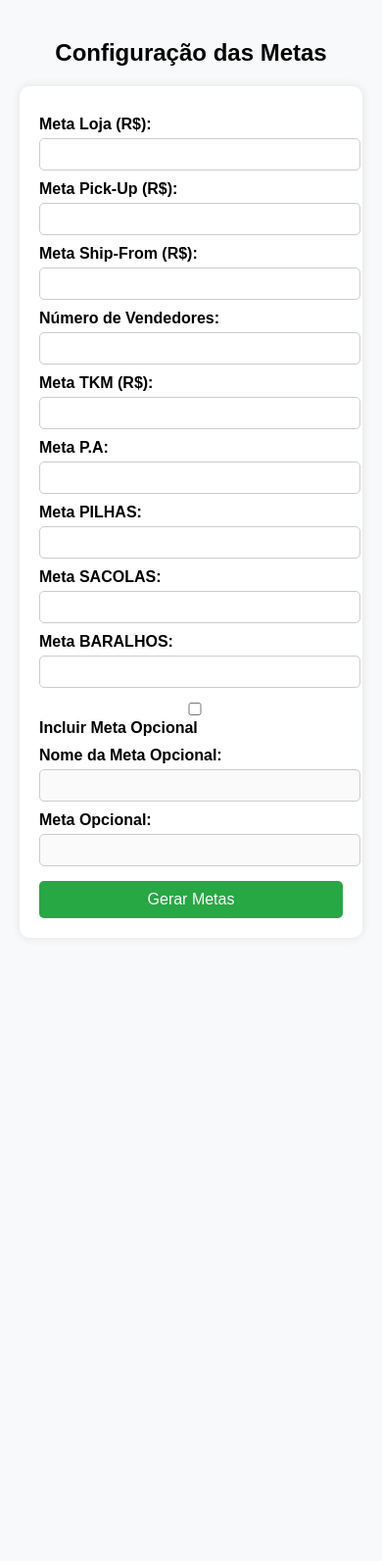
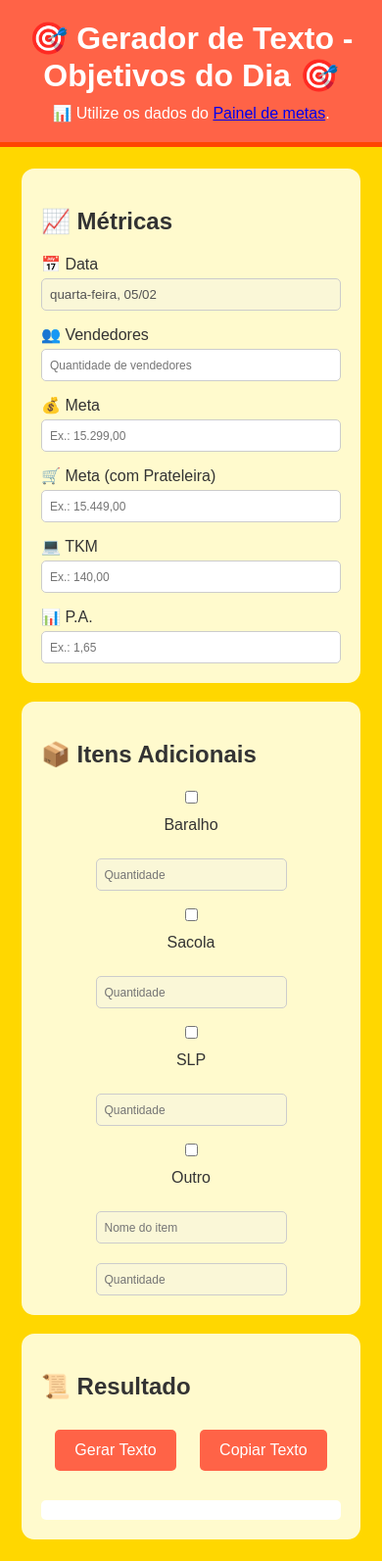
Before and after one commit to dualsgo/objetivosdodia, a plain HTML site: page index.html in a window 390 px wide. Shown: the whole page at 98% size. Before the commit the page ends 977 px from the top, so only its background shows below. Drawn offline with Linux system fonts and the light colour scheme.

Commit message:
Update index.html

```diff
--- a/index.html
+++ b/index.html
@@ -1,148 +1,302 @@
 <!DOCTYPE html>
-<html lang="pt-br">
+<html lang="pt-BR">
 <head>
   <meta charset="UTF-8">
   <meta name="viewport" content="width=device-width, initial-scale=1.0">
-    <title>Metas de Vendas</title>
+  <title>Gerador de Texto - Objetivos do Dia</title>
   <style>
+    /* Estilo global */
     body {
-            font-family: Arial, sans-serif;
+      font-family: 'Lilita One', sans-serif;
+      margin: 0;
+      padding: 0;
+      background-color: #FFD700; /* Fundo amarelo */
+      color: #333; /* Texto preto */
+    }
+
+    header {
+      text-align: center;
+      background-color: #FF6347;
+      color: white;
       padding: 20px;
-            max-width: 600px;
+      border-bottom: 5px solid #FF4500;
+
+    }
+
+    header h1 {
+      margin: 0;
+      font-size: 2rem;
+    }
+
+    header p {
+      margin: 10px 0 0;
+      font-size: 1rem;
+    }
+
+    .container {
+      display: grid;
+      grid-template-columns: 25% 25% 50%;
+      gap: 20px;
+      padding: 20px;
+      max-width: 1200px;
       margin: auto;
-            background-color: #f8f9fa;
     }
-        h2 {
-            text-align: center;
+
+    /* Estilo dos grids */
+    .metricas, .itens-adicionais, .resultado {
+      background-color: #FFFACD;
+      padding: 20px;
+      border-radius: 15px;
+      border: 2px solid #FFD700;
     }
-        form {
-            background: white;
-            padding: 20px;
-            border-radius: 10px;
-            box-shadow: 0px 0px 10px rgba(0, 0, 0, 0.1);
+
+    .metricas-grid, .itens-grid {
+      display: grid;
+      gap: 15px;
     }
+
+    .metricas-grid div, .itens-grid .item {
+      display: flex;
+      flex-direction: column;
+
+    }
+
+    .item {
+      display: grid;
+      grid-template-columns: auto 1fr;
+      align-items: center;
+      gap: 10px;
+
+    }
+
+    .item input[type="number"],
+    #outro-nome {
+      grid-column: 1 / 3;
+      margin-top: 10px;
+    }
+
     label {
-            display: block;
-            margin-top: 10px;
-            font-weight: bold;
+      margin-bottom: 5px;
     }
+
     input {
-            width: 100%;
       padding: 8px;
-            margin-top: 5px;
       border: 1px solid #ccc;
       border-radius: 5px;
     }
+
+    input::placeholder {
+      font-size: 0.9em;
+    }
+
+    /* Botões */
+    .botoes {
+      text-align: center;
+      margin-top: 20px;
+    }
+
     button {
-            width: 100%;
-            margin-top: 15px;
+      margin: 10px;
+      padding: 12px 20px;
+      border: none;
+      border-radius: 5px;
+      cursor: pointer;
+      background-color: #FF6347;
+      color: white;
+      font-size: 1rem;
+    }
+
+    button:hover {
+      background-color: #FF4500;
+    }
+
+    /* Resultado */
+    #resultado-detalhes {
+      margin-top: 20px;
+      background-color: #fff;
       padding: 10px;
-            background: #28a745;
-            color: white;
-            border: none;
-            cursor: pointer;
-            font-size: 16px;
       border-radius: 5px;
+      white-space: pre-line;
+      font-size: 1rem;
     }
-        button:hover {
-            background: #218838;
+
+    #mensagem {
+      margin-top: 10px;
+      color: #FF4500;
+      text-align: center;
+      font-weight: bold;
     }
-        #resultado {
-            margin-top: 20px;
-            font-weight: bold;
-            text-align: center;
-            padding: 15px;
-            border-radius: 5px;
-            background: white;
-            box-shadow: 0px 0px 10px rgba(0, 0, 0, 0.1);
-            display: none;
+
+    /* Responsividade */
+    @media screen and (max-width: 768px) {
+      .container {
+        grid-template-columns: 1fr;
+        gap: 15px;
       }
-        .loading {
-            text-align: center;
-            display: none;
-            font-weight: bold;
-            color: #007bff;
     }
+
+
   </style>
 </head>
 <body>
+  <header>
+    <h1>🎯 Gerador de Texto - Objetivos do Dia 🎯</h1>
+    <p>📊 Utilize os dados do <a href="https://app.powerbi.com/groups/me/apps/763a2346-9816-4ab6-8f26-75b551342d03/reports/e5d9f2d1-3f04-4f57-bf24-072d7d6c3f49/ReportSection75aae88d0f4691aad25f?experience=power-bi" target="_blank">Painel de metas</a>.</p>
+  </header>
+  <div class="container">
+    <!-- Métricas -->
+    <div class="metricas">
+      <h2>📈 Métricas</h2>
+      <div class="metricas-grid">
+        <div>
+          <label for="data">📅 Data</label>
+          <input type="text" id="data" readonly disabled />
+        </div>
+        <div>
+          <label for="vendedores">👥 Vendedores</label>
+          <input type="number" id="vendedores" placeholder="Quantidade de vendedores" />
+        </div>
+        <div>
+          <label for="meta">💰 Meta</label>
+          <input type="text" id="meta" placeholder="Ex.: 15.299,00" />
+        </div>
+        <div>
+          <label for="meta-prateleira">🛒 Meta (com Prateleira)</label>
+          <input type="text" id="meta-prateleira" placeholder="Ex.: 15.449,00" />
+        </div>
+        <div>
+          <label for="tkm">💻 TKM</label>
+          <input type="text" id="tkm" placeholder="Ex.: 140,00" />
+        </div>
+        <div>
+          <label for="pa">📊 P.A.</label>
+          <input type="text" id="pa" placeholder="Ex.: 1,65" />
+        </div>
+      </div>
+    </div>
+    <!-- Itens Adicionais -->
+    <div class="itens-adicionais">
+      <h2>📦 Itens Adicionais</h2>
+      <div class="itens-grid">
+        <div class="item">
+          <input type="checkbox" id="baralho-check" />
+          <label for="baralho-check">Baralho</label>
+          <input type="number" placeholder="Quantidade" disabled />
+        </div>
+        <div class="item">
+          <input type="checkbox" id="sacola-check" />
+          <label for="sacola-check">Sacola</label>
+          <input type="number" placeholder="Quantidade" disabled />
 
-    <h2>Configuração das Metas</h2>
-    <form id="form-metas">
-        <label>Meta Loja (R$): <input type="number" id="meta_loja" step="0.01" required></label>
-        <label>Meta Pick-Up (R$): <input type="number" id="meta_pickup" step="0.01" required></label>
-        <label>Meta Ship-From (R$): <input type="number" id="meta_shipfrom" step="0.01" required></label>
-        <label>Número de Vendedores: <input type="number" id="num_vendedores" min="1" required></label>
-        <label>Meta TKM (R$): <input type="number" id="meta_tkm" step="0.01" required></label>
-        <label>Meta P.A: <input type="number" id="meta_pa" step="0.01" required></label>
-        <label>Meta PILHAS: <input type="number" id="meta_pilhas" min="1" required></label>
-        <label>Meta SACOLAS: <input type="number" id="meta_sacolas" min="1" required></label>
-        <label>Meta BARALHOS: <input type="number" id="meta_baralhos" min="1" required></label>
+        </div>
+        <div class="item">
+          <input type="checkbox" id="slp-check" />
+          <label for="slp-check">SLP</label>
+          <input type="number" placeholder="Quantidade" disabled />
+        </div>
+        <div class="item">
+          <input type="checkbox" id="outro-check" />
+          <label for="outro-check">Outro</label>
+          <input type="text" id="outro-nome" placeholder="Nome do item" disabled />
+          <input type="number" placeholder="Quantidade" disabled />
+        </div>
+      </div>
+    </div>
+    <!-- Resultado -->
+    <div class="resultado">
+      <h2>📜 Resultado</h2>
+      <div class="botoes">
+        <button id="gerar-texto">Gerar Texto</button>
+        <button id="copiar-texto">Copiar Texto</button>
+      </div>
+      <div id="mensagem"></div>
+      <div id="resultado-detalhes"></div>
+    </div>
+  </div>
+  <script>
+    const parseValor = (valor) => parseFloat(valor.replace(/\./g, '').replace(',', '.')) || 0;
 
-        <label><input type="checkbox" id="incluir_opcional"> Incluir Meta Opcional</label>
-        <label>Nome da Meta Opcional: <input type="text" id="nome_opcional" disabled></label>
-        <label>Meta Opcional: <input type="number" id="meta_opcional" min="1" disabled></label>
-
-        <button type="submit">Gerar Metas</button>
-    </form>
-
-    <div class="loading" id="loading">Carregando...</div>
-    <div id="resultado"></div>
-
-    <script>
-        document.getElementById("incluir_opcional").addEventListener("change", function() {
-            let opcionalAtivo = this.checked;
-            document.getElementById("nome_opcional").disabled = !opcionalAtivo;
-            document.getElementById("meta_opcional").disabled = !opcionalAtivo;
+    document.getElementById('data').value = new Date().toLocaleDateString('pt-BR', {
+      weekday: 'long',
+      day: '2-digit',
+      month: '2-digit',
     });
 
-        document.getElementById("form-metas").addEventListener("submit", async function(event) {
-            event.preventDefault();
-
-            let formData = {
-                meta_loja: parseFloat(document.getElementById("meta_loja").value),
-                meta_pickup: parseFloat(document.getElementById("meta_pickup").value),
-                meta_shipfrom: parseFloat(document.getElementById("meta_shipfrom").value),
-                num_vendedores: parseInt(document.getElementById("num_vendedores").value),
-                meta_tkm: parseFloat(document.getElementById("meta_tkm").value),
-                meta_pa: parseFloat(document.getElementById("meta_pa").value),
-                meta_pilhas: parseInt(document.getElementById("meta_pilhas").value),
-                meta_sacolas: parseInt(document.getElementById("meta_sacolas").value),
-                meta_baralhos: parseInt(document.getElementById("meta_baralhos").value),
-                incluir_opcional: document.getElementById("incluir_opcional").checked,
-                nome_opcional: document.getElementById("nome_opcional").value,
-                meta_opcional: document.getElementById("incluir_opcional").checked ? parseInt(document.getElementById("meta_opcional").value) : 0
-            };
-
-            // Exibir carregamento
-            document.getElementById("loading").style.display = "block";
-            document.getElementById("resultado").style.display = "none";
-
-            try {
-                const response = await fetch("https://objetivosdodia.onrender.com/gerar_metas", {
-                    method: "POST",
-                    headers: { "Content-Type": "application/json" },
-                    body: JSON.stringify(formData)
+    document.querySelectorAll('.item input[type="checkbox"]').forEach((checkbox) => {
+      checkbox.addEventListener('change', () => {
+        const inputs = checkbox.parentElement.querySelectorAll('input[type="number"], input[type="text"]');
+        inputs.forEach((input) => (input.disabled = !checkbox.checked));
+      });
     });
 
-                if (!response.ok) {
-                    throw new Error(`Erro: ${response.status}`);
+    document.getElementById('gerar-texto').addEventListener('click', () => {
+      const vendedores = parseInt(document.getElementById('vendedores').value) || 1;
+      const meta = parseValor(document.getElementById('meta').value);
+      const metaPrateleira = parseValor(document.getElementById('meta-prateleira').value);
+      const tkm = parseValor(document.getElementById('tkm').value);
+      const pa = parseValor(document.getElementById('pa').value);
+
+      // Verificações
+      const mensagem = document.getElementById('mensagem');
+      mensagem.textContent = '';
+
+      if (pa > 5 || pa < 1) {
+        mensagem.textContent = '⚠️ P.A. deve estar entre 1 e 5. Use vírgula como separador decimal!';
+        return;
       }
 
-                const data = await response.json();
-                document.getElementById("resultado").innerText = data.mensagem || "Metas geradas com sucesso!";
-                document.getElementById("resultado").style.background = "#d4edda";
-                document.getElementById("resultado").style.color = "#155724";
-            } catch (error) {
-                document.getElementById("resultado").innerText = "Erro ao conectar com a API.";
-                document.getElementById("resultado").style.background = "#f8d7da";
-                document.getElementById("resultado").style.color = "#721c24";
-            } finally {
-                document.getElementById("loading").style.display = "none";
-                document.getElementById("resultado").style.display = "block";
+      if (metaPrateleira < meta) {
+        mensagem.textContent = '⚠️ Meta com prateleira não pode ser menor que a meta da loja. Verifique os valores!';
+        return;
+      }
+
+      // Cálculos
+      const metaPrateleiraDif = metaPrateleira - meta;
+      const metaIndividual = Math.round(meta / vendedores);
+      const metaPrateleiraIndividual = Math.round(metaPrateleiraDif / vendedores);
+      const cuponsTotais = tkm > 0 ? Math.round(meta / tkm) : 0;
+      const cuponsIndividuais = Math.round(cuponsTotais / vendedores);
+
+      // Itens adicionais
+      const adicionais = [];
+      document.querySelectorAll('.item input[type="checkbox"]').forEach((checkbox) => {
+        if (checkbox.checked) {
+          const nome = checkbox.id === 'outro-check' ? document.getElementById('outro-nome').value : checkbox.nextElementSibling.textContent;
+          const quantidade = parseInt(checkbox.parentElement.querySelector('input[type="number"]').value) || 0;
+          const quantidadePorVendedor = Math.round(quantidade / vendedores);
+          adicionais.push(`📦 *${nome}:* ${quantidade} (${quantidadePorVendedor} por vendedor)`);
         }
       });
+
+      // Texto gerado
+      let texto = `
+📅 *Objetivos do Dia (${document.getElementById('data').value}):*
+
+🎯 *Meta da Loja:* R$ ${meta.toLocaleString('pt-BR', { minimumFractionDigits: 2 })}
+👤 *Meta Individual:* R$ ${metaIndividual.toLocaleString('pt-BR', { minimumFractionDigits: 2 })}
+
+🛒 *Meta Prateleira:* R$ ${metaPrateleiraDif.toLocaleString('pt-BR', { minimumFractionDigits: 2 })}
+🌐 *Meta Prateleira Individual:* R$ ${metaPrateleiraIndividual.toLocaleString('pt-BR', { minimumFractionDigits: 2 })}
+
+💻 *TKM:* R$ ${tkm.toLocaleString('pt-BR', { minimumFractionDigits: 2 })}
+📊 *P.A.:* ${pa.toFixed(2)}
+
+🧾 *Cupons Totais (Estimados):* ${cuponsTotais}
+👤 *Cupons Individuais (Estimados):* ${cuponsIndividuais} cupons por vendedor`;
+
+      if (adicionais.length > 0) {
+        texto += `\n\n📋 *Itens adicionais:*\n${adicionais.join('\n')}`;
+      }
+
+      document.getElementById('resultado-detalhes').textContent = texto;
+      mensagem.textContent = '✅ Texto gerado com sucesso!';
+    });
+
+    document.getElementById('copiar-texto').addEventListener('click', () => {
+      const texto = document.getElementById('resultado-detalhes').textContent;
+      navigator.clipboard.writeText(texto);
+      document.getElementById('mensagem').textContent = '📋 Texto copiado para a área de transferência!';
+    });
   </script>
-
 </body>
 </html>
```
Lines whose indentation alone changed are shown as unchanged.
